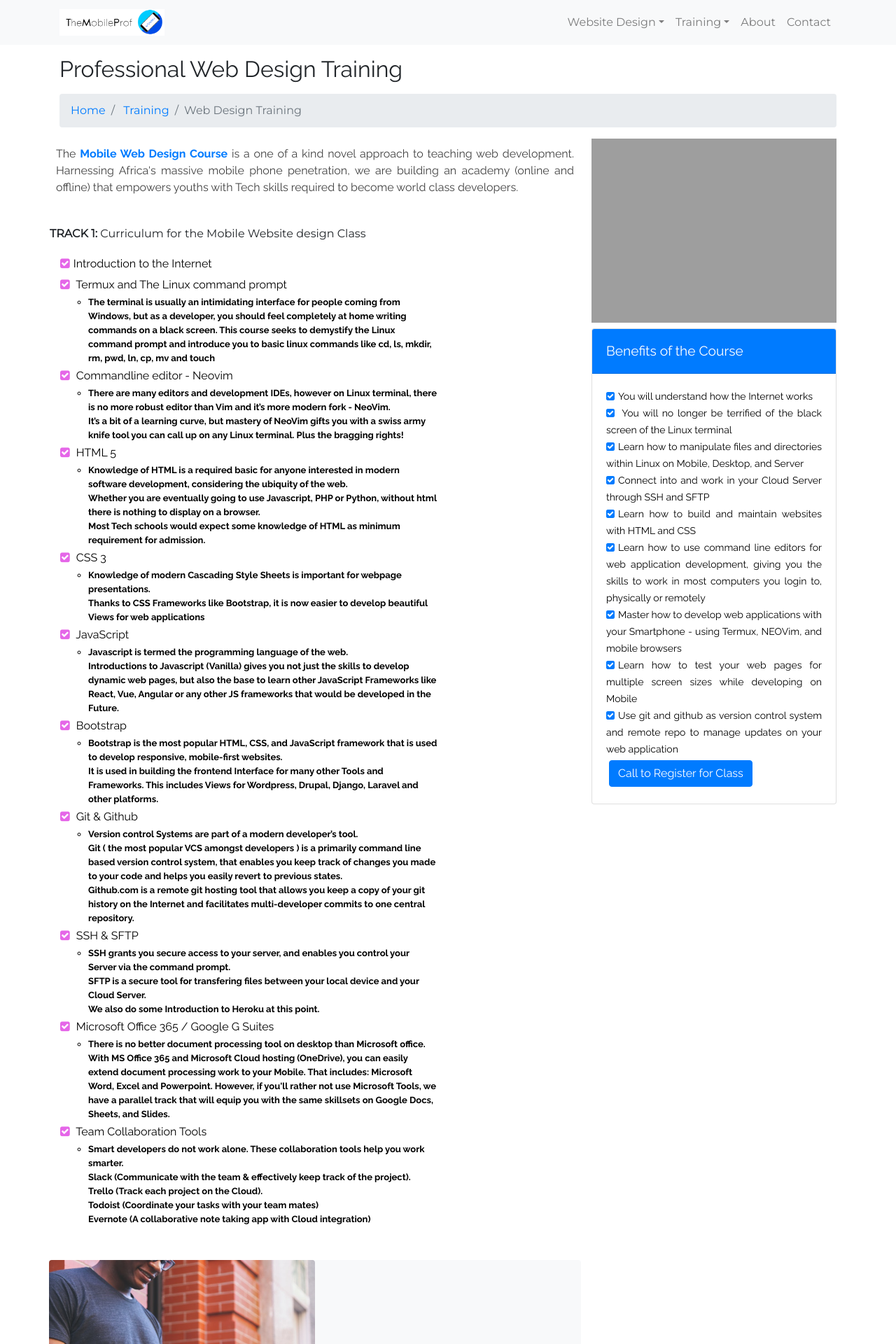
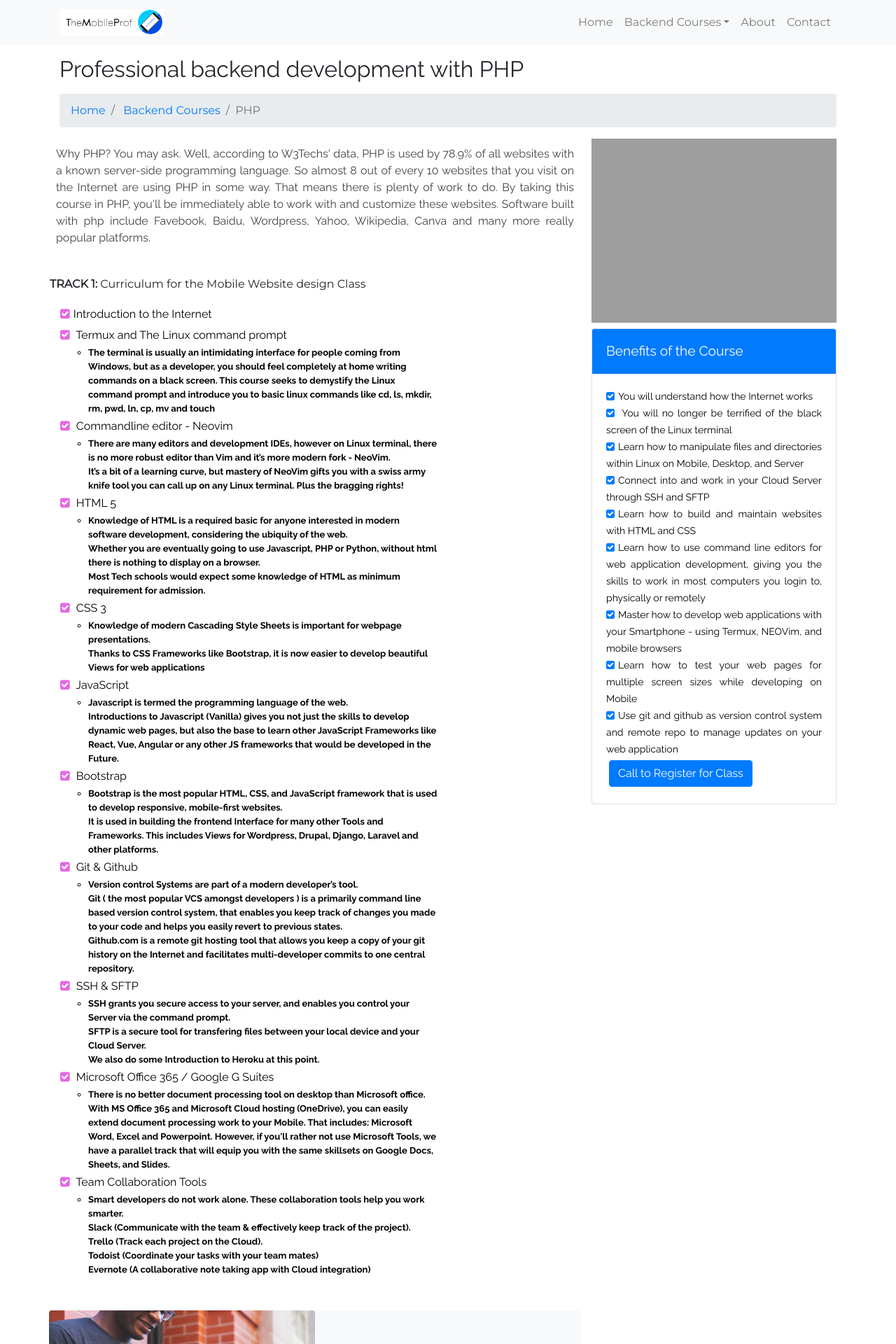
Before and after one commit to themobileprof/themobileprof, a PHP site: page /php-course.php in a window 1280 px wide. Shown: the top 1920 px of the page at 70% size. Run offline with PHP 8.4, Linux system fonts and the light colour scheme; grey boxes are pictures that could not be loaded.

Commit message:
php file

```diff
--- a/php-course.php
+++ b/php-course.php
@@ -18,7 +18,7 @@
     <meta name="description" content="">
     <meta name="author" content="Samuel Anyaele">
 
-    <title>Website Design Training</title>
+    <title>The PHP backend Mobile Dev Course</title>
 
 
 
@@ -50,19 +50,14 @@
             <div class="collapse navbar-collapse" id="navbarResponsive">
                 <ul class="navbar-nav ml-auto">
                     <li class="nav-item dropdown">
-                        <a class="nav-link dropdown-toggle" href="website-design-nigeria.html" id="navbarDropdown" role="button" data-toggle="dropdown" aria-haspopup="true" aria-expanded="false">Website Design</a>
-			<div class="dropdown-menu" aria-labelledby="navbarDropdown">
-          		<a class="dropdown-item" href="website-design-spread-payment.html">Spread Payment</a>
-          		<a class="dropdown-item" href="wordpress-management.html">Wordpress Blog</a>
-          		<a class="dropdown-item" href="online-payment.html">Naira and Dollar Pay setup</a>
-        		</div>
+                        <a class="nav-link" href="index.html">Home</a>
                     </li>
                    <li class="nav-item dropdown">
-                        <a class="nav-link dropdown-toggle" href="training.html" id="navbarDropdown" role="button" data-toggle="dropdown" aria-haspopup="true" aria-expanded="false">Training</a>
+                        <a class="nav-link dropdown-toggle" href="training.html" id="navbarDropdown" role="button" data-toggle="dropdown" aria-haspopup="true" aria-expanded="false">Backend Courses</a>
 			<div class="dropdown-menu" aria-labelledby="navbarDropdown">
-          		<a class="dropdown-item" href="website-design-training.html">Mobile Web Design Classes</a>
-          		<a class="dropdown-item" href="mobile-professional.php">Office on Mobile</a>
-          		<a class="dropdown-item" href="academy.html">Academy videos</a>
+          		<a class="dropdown-item" href="php-course.php">Backend with PHP</a>
+          		<a class="dropdown-item" href="javascript-course.php">Backend with JavaScript</a>
+          		<a class="dropdown-item" href="python-course.php">Backend with Python</a>
         		</div>
                     </li>
                     <li class="nav-item">
@@ -80,7 +75,7 @@
     <div class="container pb-5">
 
       <!-- Page Heading/Breadcrumbs -->
-      <h1 class="mt-4 mb-3">Professional Web Design Training
+      <h1 class="mt-4 mb-3">Professional backend development with PHP
       </h1>
 
       <ol class="breadcrumb">
@@ -88,9 +83,9 @@
           <a href="index.html">Home</a>
         </li>
         <li class="breadcrumb-item">
-          <a href="training.html">Training</a>
+          <a href="training.html">Backend Courses</a>
         </li>
-        <li class="breadcrumb-item active">Web Design Training</li>
+        <li class="breadcrumb-item active">PHP</li>
       </ol>
 
       <!-- Portfolio Item Row -->
@@ -99,7 +94,7 @@
         <div class="col-md-8">
           <div class="row">
             <p class="firstp">
-              The <strong class="text-primary">Mobile Web Design Course</strong> is a one of a kind novel approach to teaching web development. Harnessing Africa's massive mobile phone penetration, we are building an academy (online and offline) that empowers youths with Tech skills required to become world class developers.
+              Why PHP? You may ask. Well, according to W3Techs' data, PHP is used by 78.9% of all websites with a known server-side programming language. So almost 8 out of every 10 websites that you visit on the Internet are using PHP in some way. That means there is plenty of work to do. By taking this course in PHP, you'll be immediately able to work with and customize these websites. Software built with php include Favebook, Baidu, Wordpress, Yahoo, Wikipedia, Canva and many more really popular platforms.
               <div class="row p-3">
 		      <p>
 <strong>TRACK 1:</strong> Curriculum for the Mobile Website design Class
```
